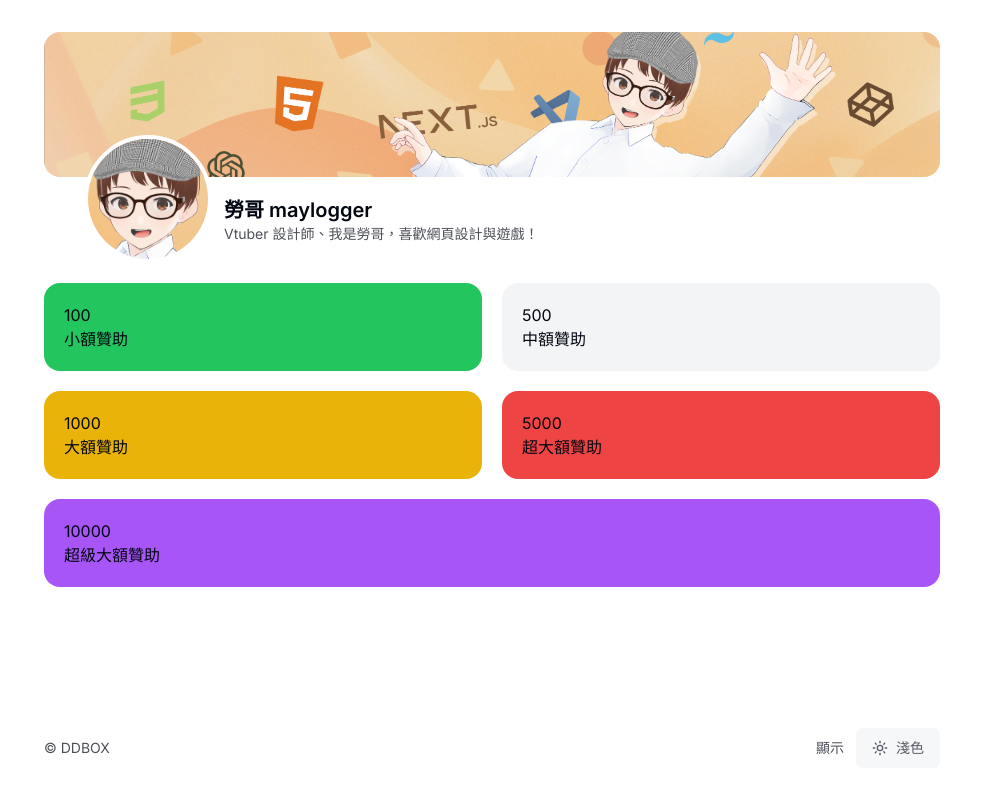
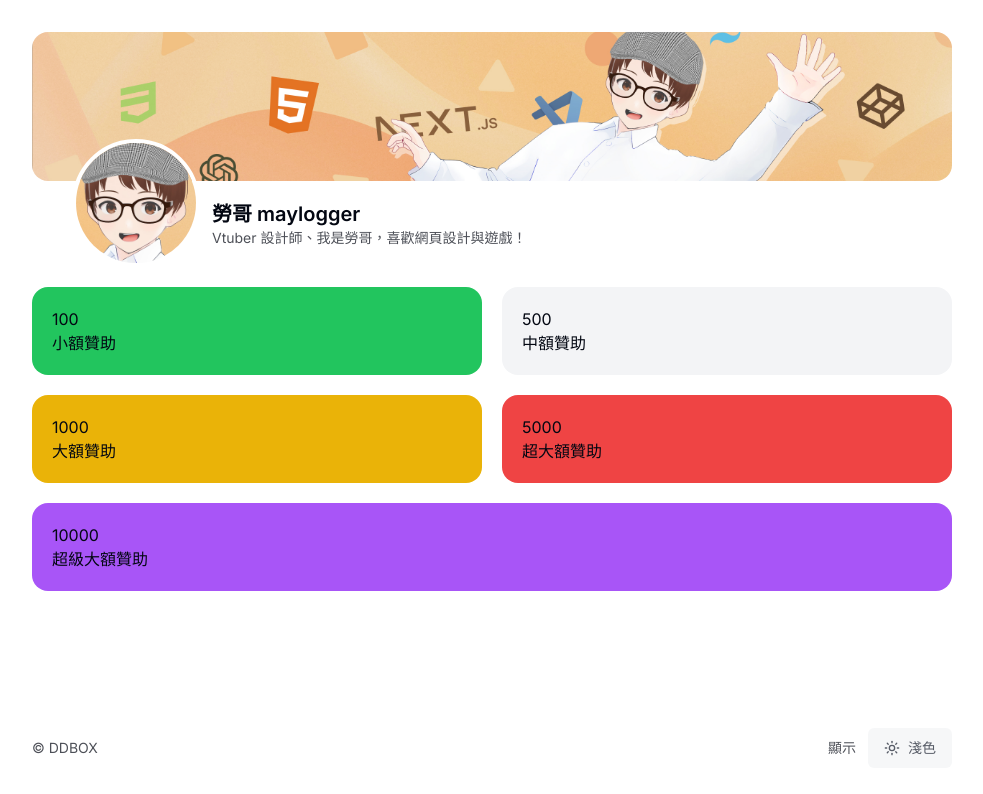
Before and after one commit to the-ddbox/ddbox-donate, a Next.js app: page / in a window 1280 px wide. Shown: the top 794 px of the page, without its empty margins (148-1131 px from the left). Built offline with nearby package versions, Linux system fonts and the light colour scheme.

Commit message:
change config

```diff
--- a/tailwind.config.js
+++ b/tailwind.config.js
@@ -8,11 +8,15 @@ module.exports = {
   theme: {
     container: {
       center: true,
-      padding: '2rem',
+      padding: '20px',
       screens: {
         sm: '640px',
         lg: '960px',
       },
+    },
+    screens: {
+      sm: '640px',
+      lg: '960px',
     },
     extend: {
       colors: {
```
